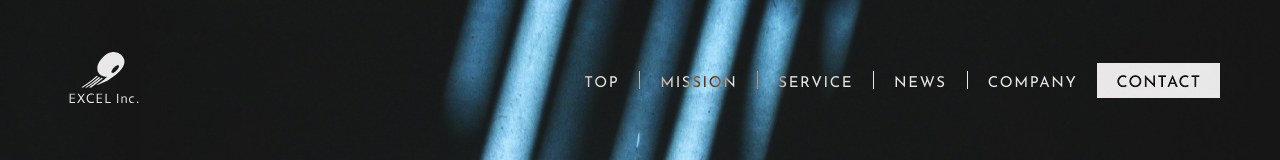
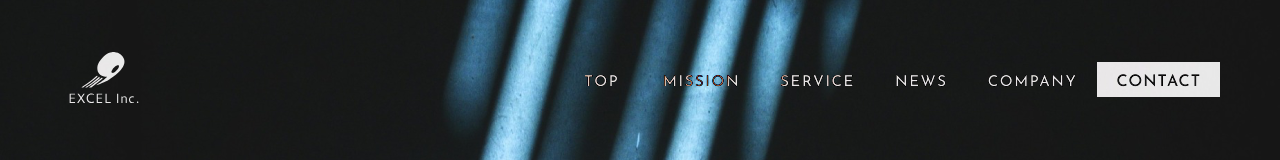
Before and after one commit to mitsu0428/excel-inc, a Next.js app: page / in a window 1280 px wide. Shown: the top 160 px of the page. Built offline with nearby package versions, Linux system fonts and the light colour scheme; a web font is replaced by a local one.

Commit message:
fix: headerのメニューを調整した

```diff
--- a/src/app/components/HeaderNavigation/index.tsx
+++ b/src/app/components/HeaderNavigation/index.tsx
@@ -40,9 +40,7 @@ export const Component = () => {
           MENU
         </MobileHeadText>
 
-        <StyledSpanAbsoluteWhite onClick={toggleMenu}>
-          close
-        </StyledSpanAbsoluteWhite>
+        <StyledSpanAbsolute onClick={toggleMenu} />
       </MobileHeadArea>
 
       <Menu
@@ -58,7 +56,9 @@ export const Component = () => {
               <StyledSpan onClick={closeMenu}>TOP</StyledSpan>
             </StyledLink>
           </StyledLi>
+
           <VerticalBorder />
+
           <StyledLi className={Font.Font.CustomJosefinSans.className}>
             <StyledLink
               href={"/"}
@@ -67,7 +67,9 @@ export const Component = () => {
               <StyledSpan onClick={closeMenu}>MISSION</StyledSpan>
             </StyledLink>
           </StyledLi>
+
           <VerticalBorder />
+
           <StyledLi className={Font.Font.CustomJosefinSans.className}>
             <StyledLink
               href={"/"}
@@ -76,7 +78,9 @@ export const Component = () => {
               <StyledSpan onClick={closeMenu}>SERVICE</StyledSpan>
             </StyledLink>
           </StyledLi>
+
           <VerticalBorder />
+
           <StyledLi className={Font.Font.CustomJosefinSans.className}>
             <StyledLink
               target="_blank"
@@ -86,7 +90,9 @@ export const Component = () => {
               <StyledSpan onClick={closeMenu}>NEWS</StyledSpan>
             </StyledLink>
           </StyledLi>
+
           <VerticalBorder />
+
           <StyledLi className={Font.Font.CustomJosefinSans.className}>
             <StyledLink
               href={"#company"}
@@ -95,6 +101,7 @@ export const Component = () => {
               <StyledSpan onClick={closeMenu}>COMPANY</StyledSpan>
             </StyledLink>
           </StyledLi>
+
           <StyledLi className={Font.Font.CustomJosefinSans.className}>
             <StyledSpecialLink
               href={"/contact"}
@@ -162,6 +169,7 @@ const StyledUl = styled.ul<{ $isOpen: boolean }>`
   flex-direction: row;
   align-items: center;
   justify-content: space-between;
+  width: 100%;
   gap: 20px;
   list-style: none;
   padding: 0;
@@ -174,21 +182,14 @@ const StyledUl = styled.ul<{ $isOpen: boolean }>`
     position: absolute;
     top: 50px;
     left: 44px;
-    background-color: rgba(
-      0,
-      0,
-      0,
-      0.9
-    ); // Optional: background color for mobile menu
-    width: 100%;
-    align-items: center;
   }
 `;
 
 const StyledLi = styled.li`
+  width: 100%;
+  text-align: left;
+  font-size: 25px;
   color: #fff;
-  font-size: 25px;
-  line-height: normal;
   letter-spacing: 1px;
   cursor: pointer;
 `;
@@ -225,6 +226,8 @@ const MenuToggle = styled.div`
 const Menu = styled.div<{ $isOpen: boolean }>`
   display: flex;
   align-items: center;
+  background-color: #000;
+  color: #fff;
 
   @media (max-width: 768px) {
     position: fixed;
@@ -232,7 +235,6 @@ const Menu = styled.div<{ $isOpen: boolean }>`
     right: ${({ $isOpen }) => ($isOpen ? "0" : "-100%")};
     height: 100vh;
     width: 100%;
-    background-color: #fff;
     transition: all 0.3s ease-in-out;
     z-index: 2;
 
@@ -242,7 +244,6 @@ const Menu = styled.div<{ $isOpen: boolean }>`
       align-items: center;
       justify-content: left;
       height: 100%;
-      background-color: #fff;
       list-style: none;
       padding: 0;
       margin: 0;
@@ -251,9 +252,9 @@ const Menu = styled.div<{ $isOpen: boolean }>`
 
     li {
       margin-bottom: 20px;
+      color: #fff;
+      text-align: left;
     }
-
-    padding-top: 71px;
   }
 `;
 
@@ -291,15 +292,11 @@ const StyledSpan = styled.span`
     height: 1px;
     background-color: #fff;
     transition: width 0.3s ease, left 0.3s ease;
-    z-index: -1; /* テキストの下に配置 */
+    z-index: -1;
   }
 
   &:hover::before {
     animation: ${underlineAnimation} 0.3s ease forwards;
-  }
-
-  @media (max-width: 768px) {
-    color: #000;
   }
 `;
 
@@ -313,30 +310,27 @@ const StyledSpecialSpan = styled.span`
   }
 `;
 
-const StyledSpanAbsoluteWhite = styled.span`
-  color: #fff;
-  text-decoration: none;
+const StyledSpanAbsolute = styled.span`
+  // todo: ここにボタンのスタイルを記述
 `;
 
 const MobileHeadArea = styled.div<{ $isOpen: boolean }>`
   display: ${({ $isOpen }) => ($isOpen ? "flex" : "none")};
+  justify-content: space-between;
   background-color: #383838;
-  padding: 20px 100px;
+  padding: 20px 20px;
   position: absolute;
   top: 0;
   left: 0;
   z-index: 100;
   width: 100%;
-  justify-content: space-between;
 `;
 
 const MobileHeadText = styled.p`
   color: #fff;
   text-align: center;
-  font-family: "Josefin Sans";
   font-size: 20px;
   font-weight: 200;
-  line-height: normal;
   letter-spacing: 0.4px;
 
   @media (max-width: 768px) {
@@ -345,12 +339,11 @@ const MobileHeadText = styled.p`
 `;
 
 const FollowUsText = styled.p`
+  position: relative;
   color: #000;
   text-align: center;
-  font-family: "Myanmar Sangam MN";
   font-size: 20px;
   font-weight: 400;
-  line-height: 125px; /* 833.333% */
   letter-spacing: 0.75px;
   text-decoration-line: underline;
 
```
